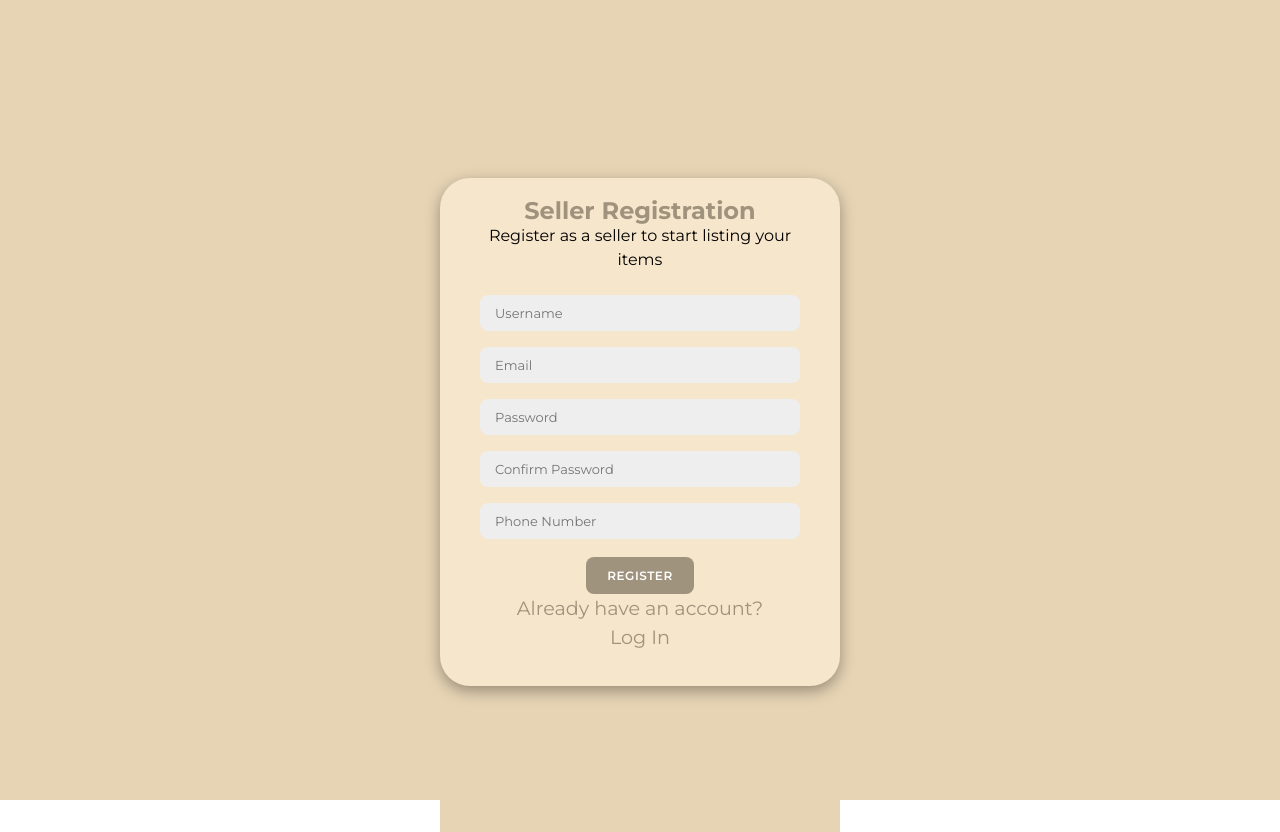
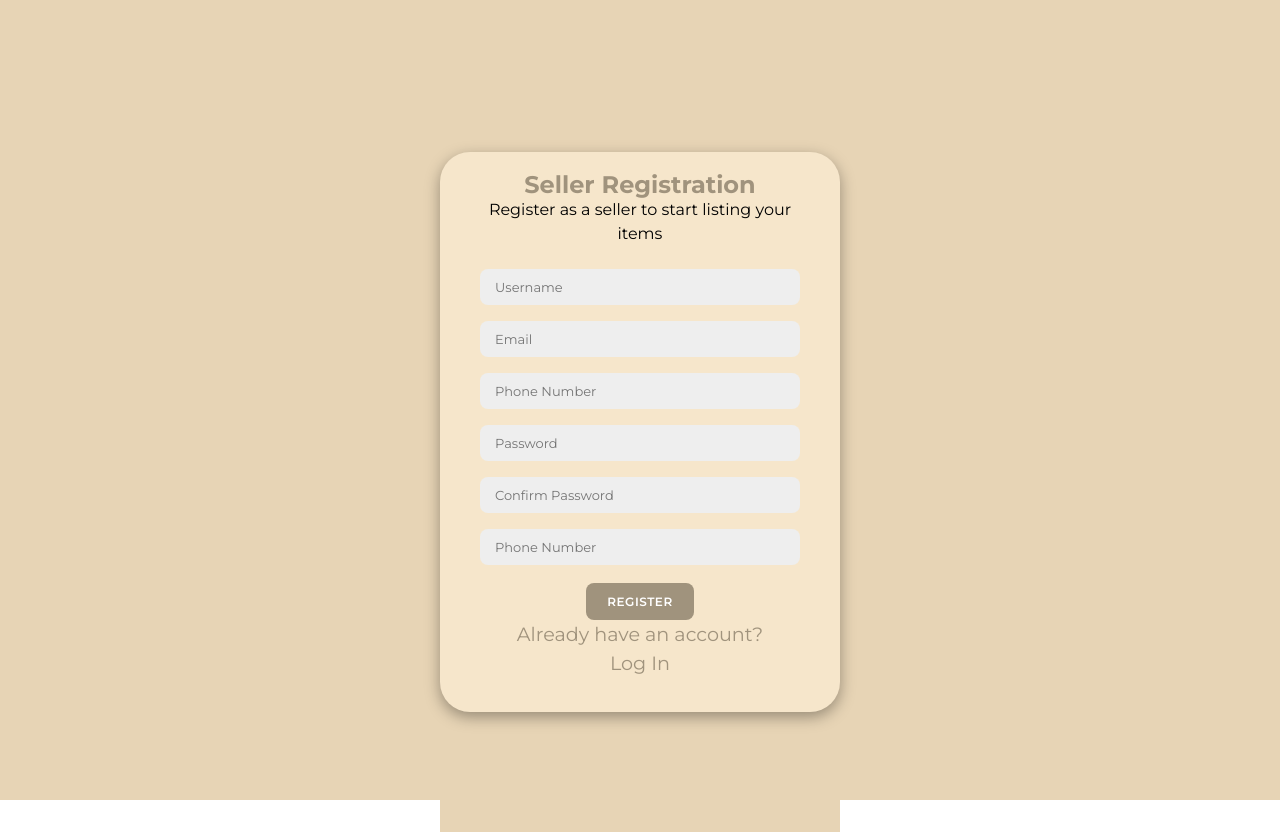
Before and after one commit to edwinsupremacy/Phase-5-Group-project--Frontend, a React (Vite) app: page /login/seller in a window 1280 px wide. Built offline with nearby package versions, Linux system fonts and the light colour scheme.

Commit message:
edit seller login form

```diff
--- a/src/components/SellerLogin.jsx
+++ b/src/components/SellerLogin.jsx
@@ -91,6 +91,12 @@ function SellerLogin() {
                             onChange={(e) => setEmail(e.target.value)}
                         />
                         <input
+                            type="text"
+                            placeholder="Phone Number"
+                            value={phone}
+                            onChange={(e) => setPhone(e.target.value)}
+                        />
+                        <input
                             type="password"
                             placeholder="Password"
                             value={password}
```
